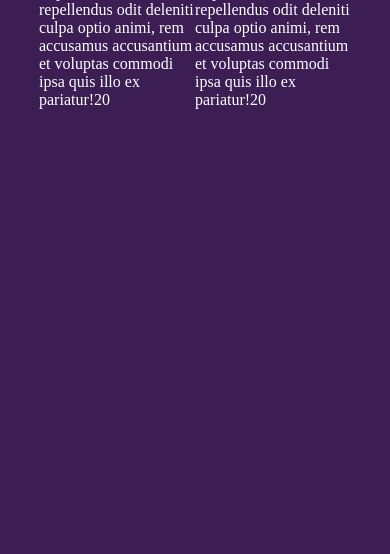
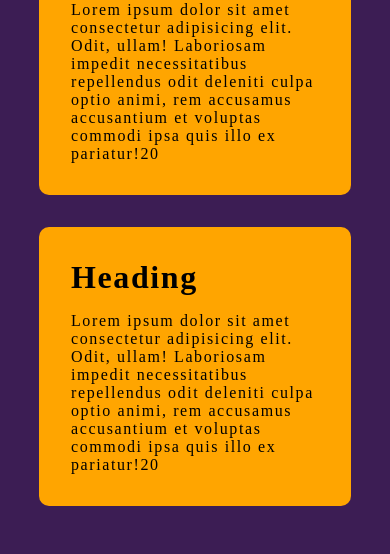
Before and after one commit to TerryWangui/VISION-2030-TIMER, a plain HTML site: page index.html in a window 390 px wide. Shown: the part 674-1228 px from the top of the page. Before the commit the page ends 844 px from the top, so only its background shows below. Drawn offline with Linux system fonts and the light colour scheme.

Commit message:
added tiles and changed header fontsize

```diff
--- a/styles.css
+++ b/styles.css
@@ -5,11 +5,12 @@
 }
 body{
     width: 100vw;
-    height: 100vh;
+    min-height: 100vh;
     display: flex ;
     justify-content: center;
     background-color: #3c1d54;
     color: white;
+    overflow-y: scroll;
 }
 /*nav styles*/
 header{
@@ -52,7 +53,7 @@ header nav .nav-links a:hover{
     position: absolute;
     top: 0.5rem;
     text-align: center;
-    font-size: 60px;
+    font-size: 45px;
     text-transform: uppercase;
 }
 /* container that holds the countdown timers */
@@ -87,7 +88,7 @@ header nav .nav-links a:hover{
 
 @media(max-width:800px){
     .countdown-container{
-        margin-top: 5rem;
+        margin-top: 7rem;
         width: 90%;
         flex-wrap: wrap;
     }
@@ -106,7 +107,41 @@ header nav .nav-links a:hover{
     padding: 0.5rem 0;
 }
 .tiles{
-    width: 100%;
+    width: 80%;
     display: flex;
     flex-direction: row;
+    justify-content: space-between;
+    margin: 0.5rem auto 0;
 }
+.tile{
+    padding: 1rem ;
+    background-color: #FFA500;
+    color: black;
+    border-radius: 10px;
+    width: 45%;
+
+}
+.tile h3{
+    text-transform: capitalize;
+    font-size: 2rem;
+    letter-spacing: 0.1rem;
+    margin: 1rem;
+}
+.tile p{
+    letter-spacing: 0.1rem;
+    font-size: 1rem;
+    margin: 1rem;
+}
+@media(max-width:800px){
+    .tiles{
+        flex-direction: column;
+        justify-content: center;
+        align-items: center;
+        width: 100%;
+    }
+    .tile{
+        width: 100%;
+        margin:1rem 0 ;
+    }
+
+}
```
